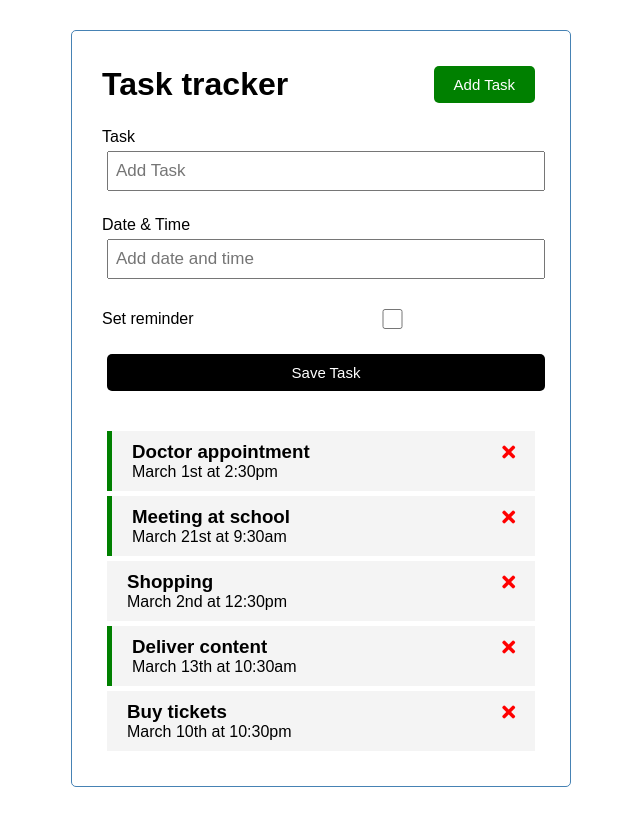
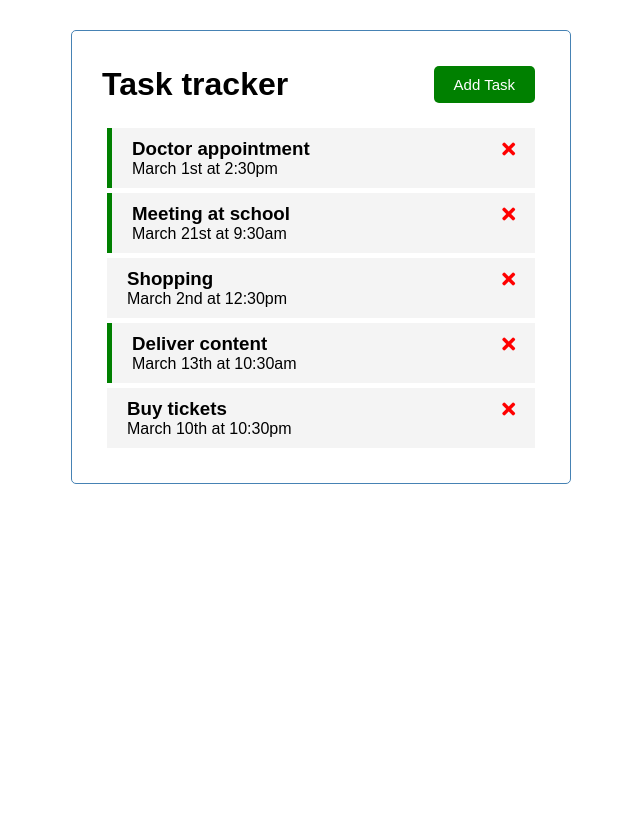
Before and after one commit to NidhitheCoder/learn-vue-js, a Vue app in the folder vuejs-traversy/vue-lean-app/: page / in a window 1280 px wide. Shown: the whole page, without its empty margins (319-959 px from the left). Built offline with nearby package versions, Linux system fonts and the light colour scheme.

Commit message:
Toggle add task section

```diff
--- a/vuejs-traversy/vue-lean-app/src/App.vue
+++ b/vuejs-traversy/vue-lean-app/src/App.vue
@@ -1,7 +1,9 @@
 <template>
   <div class="container">
-    <Header title="Task tracker" />
-    <AddTask @add-task="addTask" />
+    <Header title="Task tracker" @toggle-add-task="toggleAddTask" />
+    <div v-show="showAddTask">
+        <AddTask @add-task="addTask" />
+    </div>
     <Tasks @toggle-reminder="toggleReminder" @delete-task="deleteTask" :tasks="tasks" />
   </div>
 </template>
@@ -21,6 +23,7 @@ export default {
   data() {
     return {
       tasks: [],
+      showAddTask: false,
     };
   },
   methods: {
@@ -34,6 +37,9 @@ export default {
     },
     toggleReminder(id) {
       this.tasks = this.tasks.map(task => task.id === id ? { ...task, reminder: !task.reminder } : task);
+    },
+    toggleAddTask() {
+      this.showAddTask = !this.showAddTask;
     }
   },
   created() {
--- a/vuejs-traversy/vue-lean-app/src/components/ButtonComp.vue
+++ b/vuejs-traversy/vue-lean-app/src/components/ButtonComp.vue
@@ -17,7 +17,7 @@
     },
     methods: {
       onClick() {
-        console.log("Button clicked")
+        this.$emit('toggle-add-task');
       }
     }
   }
--- a/vuejs-traversy/vue-lean-app/src/components/HeaderComp.vue
+++ b/vuejs-traversy/vue-lean-app/src/components/HeaderComp.vue
@@ -1,7 +1,7 @@
 <template>
   <header>
     <h1>{{ title }}</h1>
-    <Button text="Add Task" color="green" />
+    <Button text="Add Task" @toggle-add-task="$emit('toggle-add-task')" color="green" />
   </header>
 </template>
 
```
Also changed, not shown: 1 other file (tests, documents, lock files or other folders).
